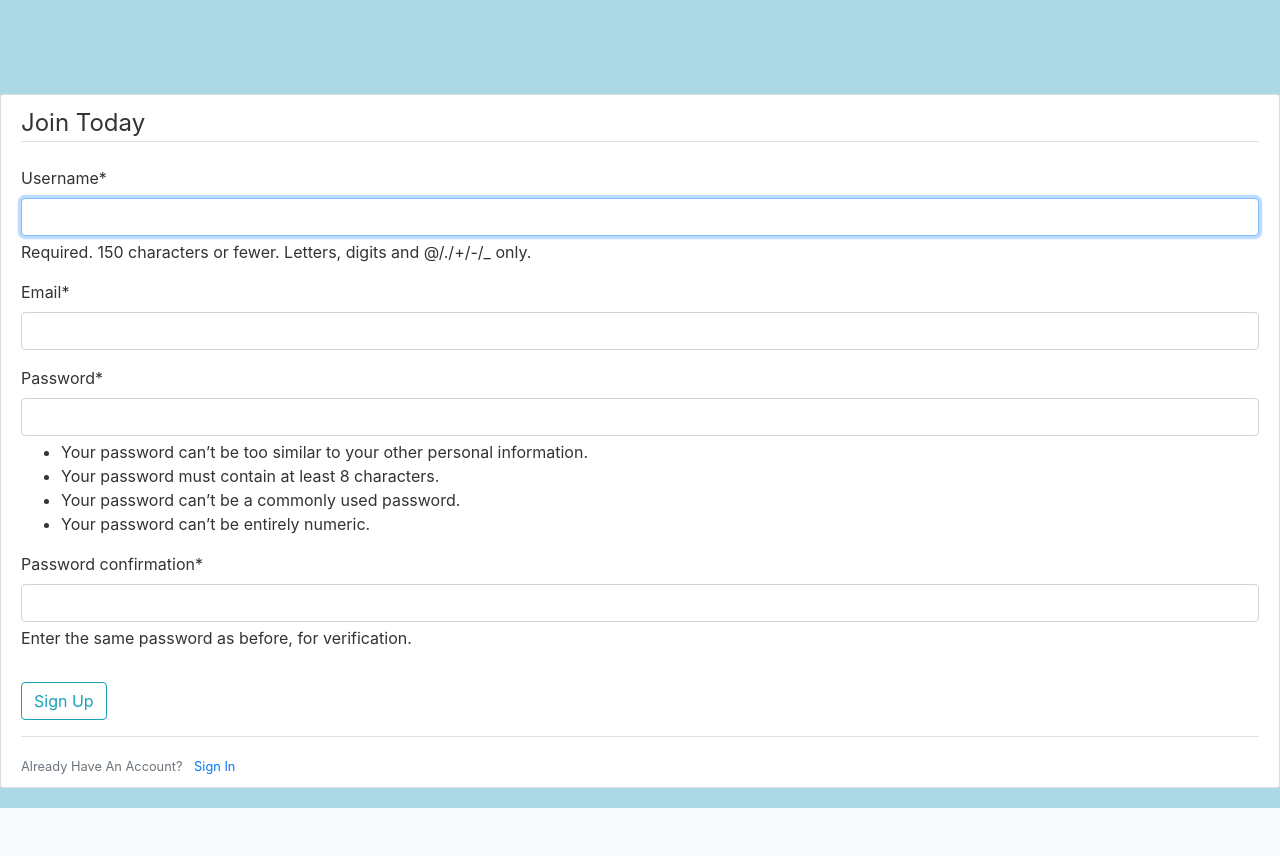
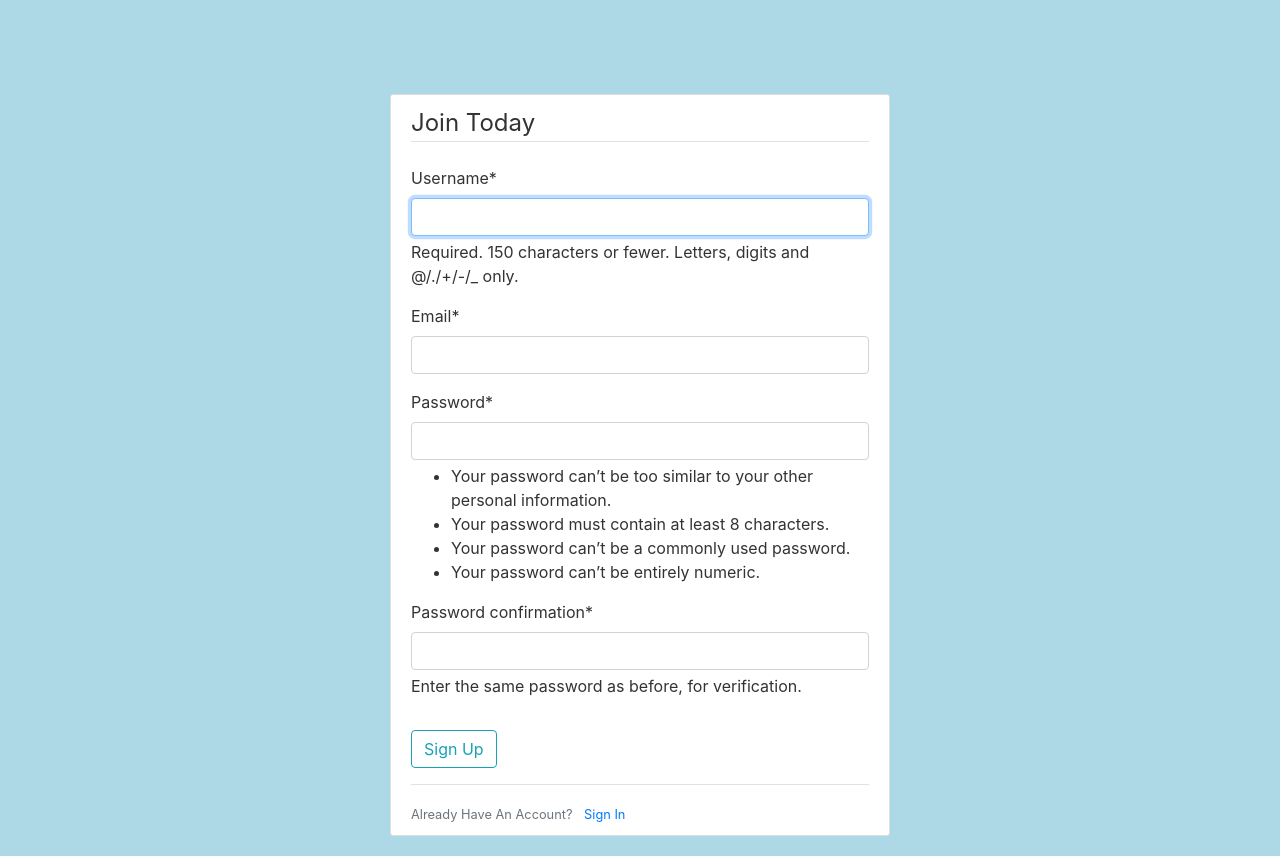
Before and after one commit to PetreMorariu/OnlineStore, a Django app: page /register/ in a window 1280 px wide. Shown: the part 56-912 px from the top of the page. Before the commit the page ends 864 px from the top, so only its background shows below. Run offline with Django 5.2, Linux system fonts and the light colour scheme; some libraries are stand-ins or nearby versions.

Commit message:
made the register form to be centered

```diff
--- a/accounts/templates/accounts/register.html
+++ b/accounts/templates/accounts/register.html
@@ -1,7 +1,8 @@
 {% extends "onlinestore/base.html" %}
 {% load crispy_forms_tags %}
 {% block content %}
-    <div class="content-section">
+    <div class="container d-flex justify-content-center">
+        <div class="content-section" style="max-width: 500px; width: 100%;">
             <form method="POST">
                 {% csrf_token %}
                 <fieldset class="form-group">
@@ -18,4 +19,5 @@
                 </small>
             </div>
         </div>
+    </div>
 {% endblock content %}
```
Lines whose indentation alone changed are shown as unchanged.
